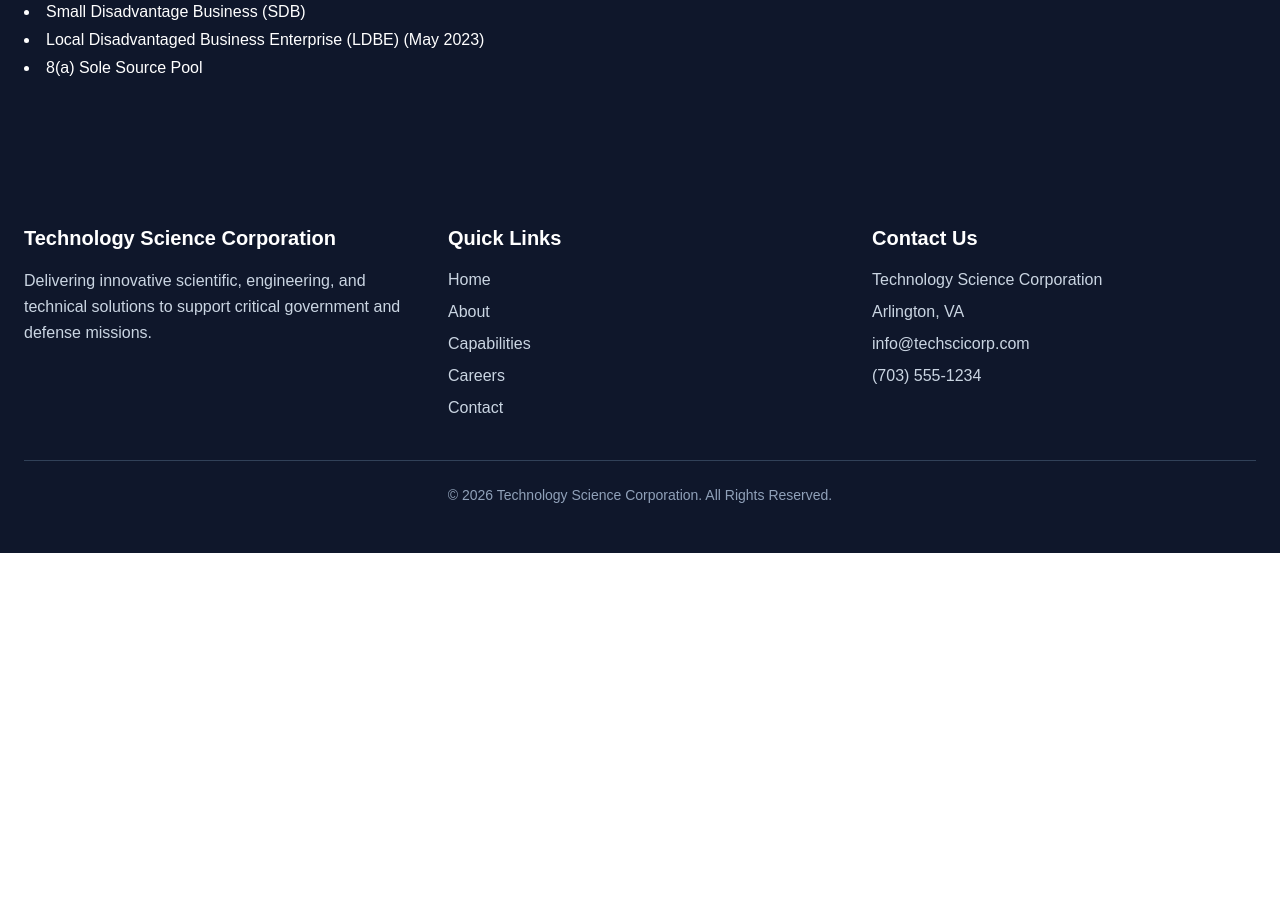
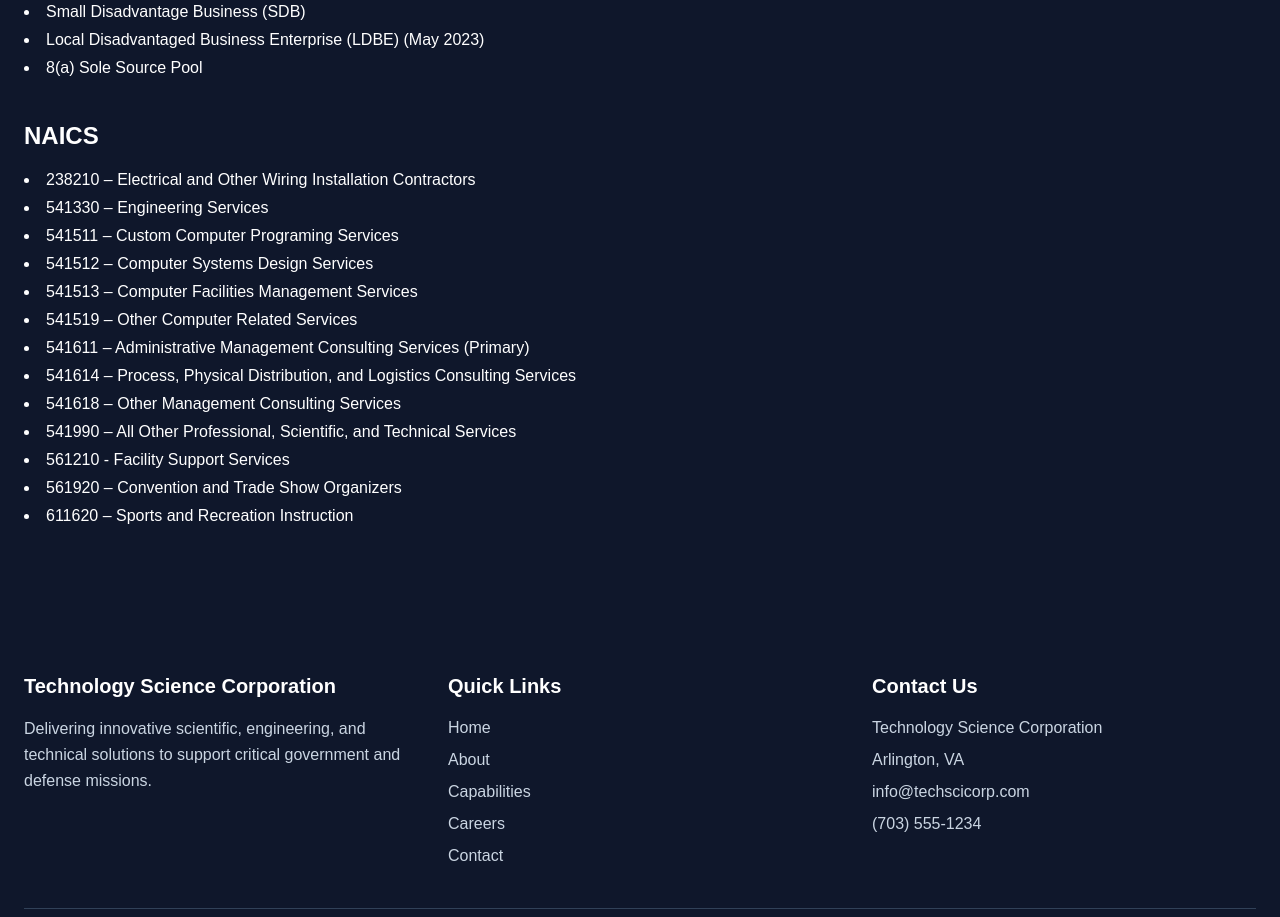
Before and after one commit to techscicorpweb/techscicorp-prod, a Next.js app: page /about in a window 1280 px wide. Shown: the part 840-1757 px from the top of the page. Before the commit the page ends 1393 px from the top, so only its background shows below. Built offline with nearby package versions, Linux system fonts and the light colour scheme.

Commit message:
NAICS update

```diff
--- a/src/app/about/page.tsx
+++ b/src/app/about/page.tsx
@@ -18,6 +18,22 @@
 	"Small Disadvantage Business (SDB)",
 	"Local Disadvantaged Business Enterprise (LDBE) (May 2023)",
 	"8(a) Sole Source Pool",
+  ];
+
+  const NAICS = [
+    "238210 – Electrical and Other Wiring Installation Contractors",
+	"541330 – Engineering Services",
+	"541511﻿ – Custom Computer Programing Services",
+	"541512 – ﻿﻿Computer Systems Design Services﻿﻿",
+	"541513 – Computer Facilities Management Services",
+	"541519 – Other Computer Related Services",
+	"541611 – Administrative Management Consulting Services (Primary)",
+	"541614 – Process, Physical Distribution, and Logistics Consulting Services ",
+	"541618 – Other Management Consulting Services",
+	"541990 – All Other Professional, Scientific, and Technical Services",
+	"561210 - Facility Support Services",
+	"561920 – Convention and Trade Show Organizers",
+	"611620 –  Sports and Recreation Instruction",
   ];
 
   return (
@@ -56,6 +72,16 @@
               <li key={index}>{item}</li>
             ))}
           </ul>
+
+		  <h2 className="text-2xl font-semibold mt-10 mb-4">
+            NAICS
+          </h2>
+          <ul className="list-disc list-inside space-y-1">
+            {NAICS.map((item, index) => (
+              <li key={index}>{item}</li>
+            ))}
+          </ul>
+
         </div>
       </section>
     </main>
```
